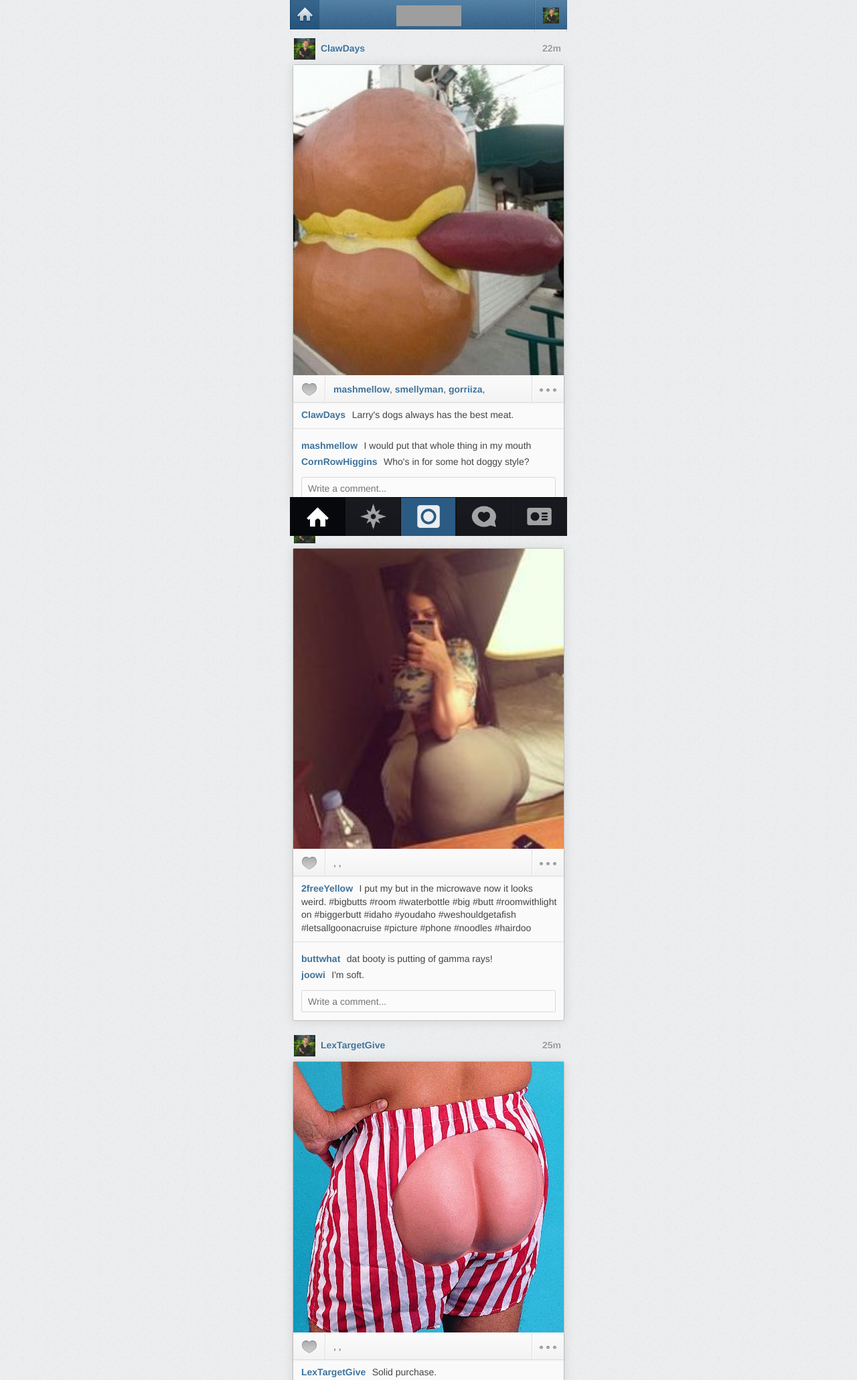
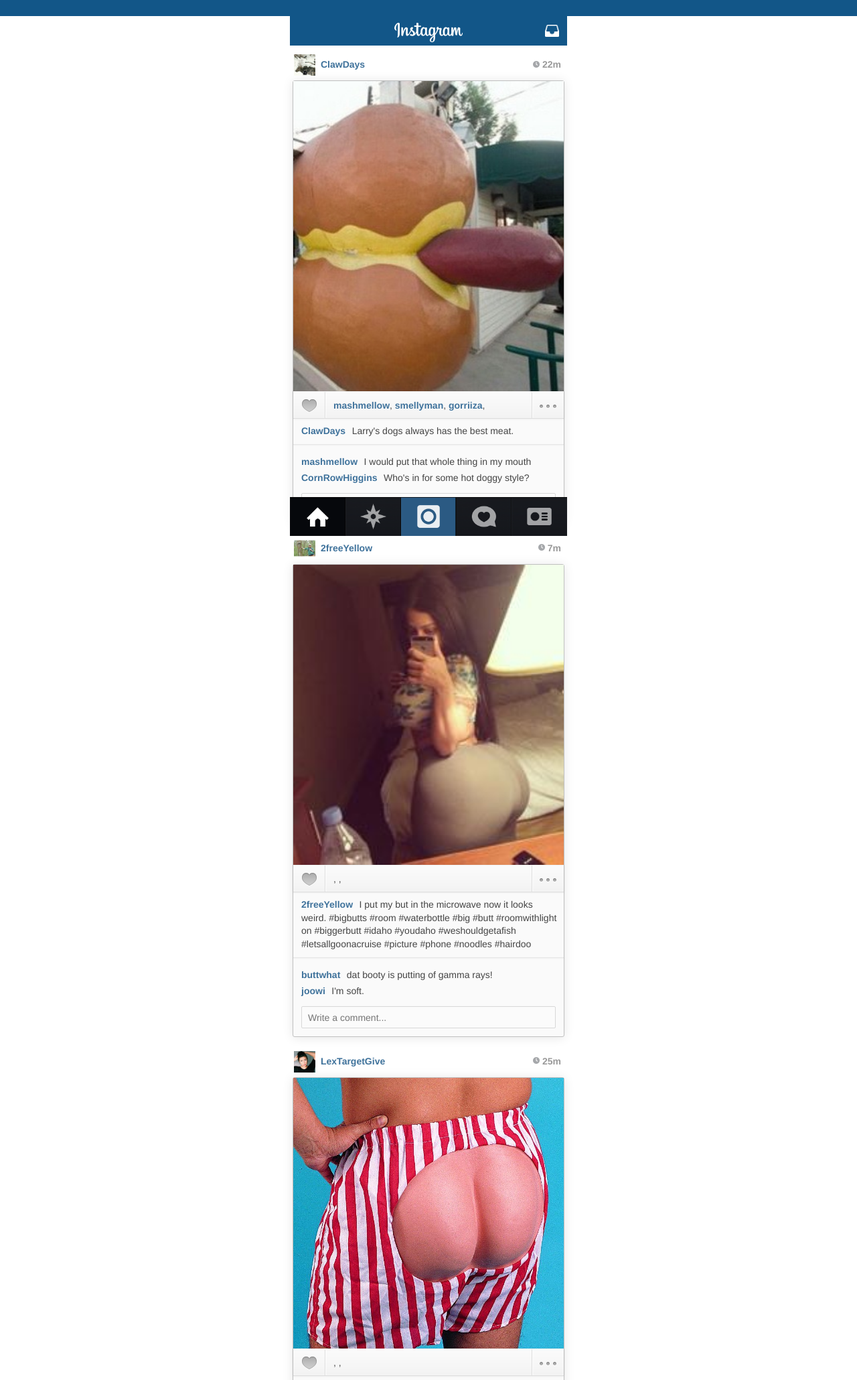
Before and after one commit to AlexGoodwin/FoolsGram, a PHP site: page / in a window 1280 px wide. Shown: the top 2060 px of the page at 67% size. Run offline with PHP 8.4, Linux system fonts and the light colour scheme; some libraries are stand-ins or nearby versions; grey boxes are pictures that could not be loaded.

Commit message:
Added clock to timestamps

```diff
--- a/css/main.css
+++ b/css/main.css
@@ -43,7 +43,7 @@
   color: #444;
   box-sizing: border-box;
   max-width: 100%;
-  background: #edeeef url("../img/noise-2.png"); }
+  background: white; }
 
 * {
   box-sizing: inherit; }
@@ -64,55 +64,34 @@
   float: none;
   padding-bottom: 70px; }
 
+.blueTop {
+  position: fixed;
+  top: 0;
+  left: 0;
+  width: 100%;
+  background: #125688;
+  height: 24px;
+  z-index: 10; }
+
 header {
-  background: #3f729b;
-  height: 44px;
+  background: #125688;
+  height: 68px;
   width: 100%;
   text-align: center;
-  background-image: url("../img/noise-2.png"), -webkit-linear-gradient(top, #517fa4, #306088);
   top: 0;
   left: 0;
-  position: relative; }
-  header .home {
+  position: relative;
+  padding-top: 24px; }
+  header .logo img {
+    height: 29px;
+    margin-top: 10px; }
+  header .mailbox {
     position: absolute;
-    left: 0;
-    top: 0;
-    width: 44px;
-    height: 44px;
-    border-left: none;
-    background-color: #1c5380;
-    background-color: rgba(6, 54, 95, 0.35);
-    box-shadow: -1px 0 0 rgba(255, 255, 255, 0.15), inset 0 0 1px rgba(6, 54, 95, 0.4), inset 1px 0 1px rgba(6, 54, 95, 0.4); }
-    header .home i {
-      background: url("../img/shared-assets.png") no-repeat 6px -194px;
-      display: block;
-      width: 100%;
-      height: 100%;
-      margin: 0; }
-  header .logo {
-    height: 35px;
-    width: 97px;
-    background: url("../img/shared-assets.png") no-repeat 0 4px;
-    background-image: url("../img/shared-assets@2x.png");
-    background-size: 150px 600px;
-    position: relative;
-    top: 4px;
-    margin: 0 auto;
-    text-indent: -9999em; }
-  header .profile {
-    position: absolute;
-    right: 0;
-    top: 0;
-    padding: 11px 11px 13px 12px;
-    border-right: 1px solid #06365f;
-    border-right-color: rgba(0, 0, 0, 0.1);
-    box-shadow: inset 1px 0 0 rgba(255, 255, 255, 0.1);
-    text-shadow: 0 1px 0 rgba(3, 27, 47, 0.5);
-    border-left: 1px solid #06365f;
-    border-left-color: rgba(0, 0, 0, 0.1); }
-    header .profile img {
-      width: 24px;
-      height: 24px; }
+    right: 12px;
+    top: 36px;
+    z-index: 0; }
+    header .mailbox img {
+      height: 18px; }
 
 .timelineContainer .timelineItem .timelineSidebar {
   padding: 12px 4px 0;
@@ -135,6 +114,12 @@
     color: #999;
     font-weight: 700;
     text-shadow: 0 1px 0 rgba(255, 255, 255, 0.8); }
+    .timelineContainer .timelineItem .timelineSidebar .timestamp img {
+      height: 10px;
+      vertical-align: middle;
+      margin-right: 4px;
+      position: relative;
+      top: -1.5px; }
 .timelineContainer .timelineItem .timelineCenter {
   padding: 8px 4px; }
   .timelineContainer .timelineItem .timelineCenter .card {
--- a/footer.php
+++ b/footer.php
@@ -7,6 +7,16 @@
 		<li><a href="me.php"><img src="img/footer-me.png" alt="me"></a></li>
 	</ul>
 </footer>
+
+<!-- Google analytics -->
+<script>
+  (function(i,s,o,g,r,a,m){i['GoogleAnalyticsObject']=r;i[r]=i[r]||function(){
+  (i[r].q=i[r].q||[]).push(arguments)},i[r].l=1*new Date();a=s.createElement(o),
+  m=s.getElementsByTagName(o)[0];a.async=1;a.src=g;m.parentNode.insertBefore(a,m)
+  })(window,document,'script','//www.google-analytics.com/analytics.js','ga');
+  ga('create', 'UA-53204481-3', 'auto');
+  ga('send', 'pageview');
+</script>
 
 <!-- typekit -->
 <script src="//use.typekit.net/kzs7fwr.js"></script>
--- a/head.php
+++ b/head.php
@@ -8,7 +8,7 @@
 
         <!-- Web App / ViewPort Settings -->
         <meta name="apple-mobile-web-app-capable" content="yes">
-	    <meta name="apple-mobile-web-app-status-bar-style" content="black">
+	    <meta name="apple-mobile-web-app-status-bar-style" content="black-translucent">
 	    <meta id="viewport" name="viewport" content="width=device-width, user-scalable=no, initial-scale=1, minimum-scale=1, maximum-scale=1">
 		<link rel="apple-touch-icon" href="img/Instagram_Icon 140x140.png">
 
--- a/index.php
+++ b/index.php
@@ -1,15 +1,15 @@
 <? include('head.php'); ?>
 <a name="top"></a>
 <div class="wrapper">
+
 	<header>
-		<a href="#" class="home">
-			<i></i>
-		</a>
+		<div class="blueTop"></div>
 		<div class="logo">
+			<img src="img/whiteLogo.png">
 		</div>
 
-		<div class="profile">
-			<img src="img/wuddupdokProf.jpg">
+		<div class="mailbox">
+			<img src="img/mailbox.png">
 		</div>
 	</header>
 
@@ -207,10 +207,10 @@
 			<section class="timelineItem">
 				<div class="timelineSidebar">
 					<div class="profilePic">
-						<img src="img/wuddupdokProf.jpg">
+						<img src="img/profiles/<? echo $i+1;?>.jpg">
 					</div>
 					<a href="#" class="username"><? echo($posts[$i]['username']); ?></a>
-					<span class="timestamp"><? echo(rand(0,60));?>m</span>
+					<span class="timestamp"><img src="img/clock.png"><? echo(rand(0,60));?>m</span>
 				</div> <!-- /timelineSidebar -->
 				<div class="timelineCenter">
 					<div class="card">
--- a/sass/main.scss
+++ b/sass/main.scss
@@ -46,6 +46,7 @@
    ========================================================================== */
 
 $blue: #3f729b;
+$headerBlue: #125688;
 
 html, body{
 	font-family: "proxima-nova", "Helvetica Neue", arial, sans-serif;
@@ -53,7 +54,7 @@
 	color: #444;
 	box-sizing: border-box;
 	max-width: 100%;
-	background: #edeeef url("../img/noise-2.png");
+	background: white;
 }
 
 *{
@@ -80,63 +81,42 @@
 	padding-bottom: 70px;
 }
 
+.blueTop{
+	position: fixed;
+	top: 0;
+	left: 0;
+	width: 100%;
+	background: $headerBlue;
+	height: 24px;
+	z-index: 10;
+}
+
 header{
-	background: $blue;
-	height: 44px;
+	background: $headerBlue;
+	height: 68px;
 	width: 100%;
 	text-align: center;
-	background-image: url("../img/noise-2.png"), -webkit-linear-gradient(top,#517fa4,#306088);
 	top: 0;
 	left: 0;
 	position: relative;
+	padding-top: 24px;
 
-	.home{
-		position: absolute;
-		left: 0;
-		top: 0;
-		width: 44px;
-		height: 44px;
-		border-left: none;
-		background-color: #1c5380;
-		background-color: rgba(6,54,95,.35);
-		box-shadow: -1px 0 0 rgba(255,255,255,.15),inset 0 0 1px rgba(6,54,95,.4),inset 1px 0 1px rgba(6,54,95,.4);
+	.logo{
 
-		i{
-			background: url("../img/shared-assets.png") no-repeat 6px -194px;
-			display: block;
-			width: 100%;
-			height: 100%;
-			margin: 0;
+		img{
+			height: 29px;
+			margin-top: 10px;
 		}
 	}
 
-	.logo{
-		height: 35px;
-		width: 97px;
-		background: url("../img/shared-assets.png") no-repeat 0 4px;
-		background-image: url("../img/shared-assets@2x.png");
-		background-size: 150px 600px;
-		position: relative;
-		top: 4px;
-		margin: 0 auto;
-		text-indent: -9999em;
-	}
-
-	.profile{
+	.mailbox{
 		position: absolute;
-		right: 0;
-		top: 0;
-		padding: 11px 11px 13px 12px;
-		border-right: 1px solid #06365f;
-		border-right-color: rgba(0,0,0,.1);
-		box-shadow: inset 1px 0 0 rgba(255,255,255,.1);
-		text-shadow: 0 1px 0 rgba(3,27,47,.5);
-		border-left: 1px solid #06365f;
-		border-left-color: rgba(0,0,0,.1);
+		right: 12px;
+		top: 36px;
+		z-index: 0;
 
 		img{
-			width: 24px;
-			height: 24px;
+			height: 18px;
 		}
 	}
 }
@@ -173,6 +153,14 @@
 				color: #999;
 				font-weight: 700;
 				text-shadow: 0 1px 0 rgba(255,255,255,.8);
+
+				img{
+					height: 10px;
+					vertical-align: middle;
+					margin-right: 4px;
+					position: relative;
+					top: -1.5px;
+				}
 			}
 		}
 
```
Also changed, not shown: img/clock.png (added), img/mailbox.png (added), img/whiteLogo.png (added), 1 other file.
